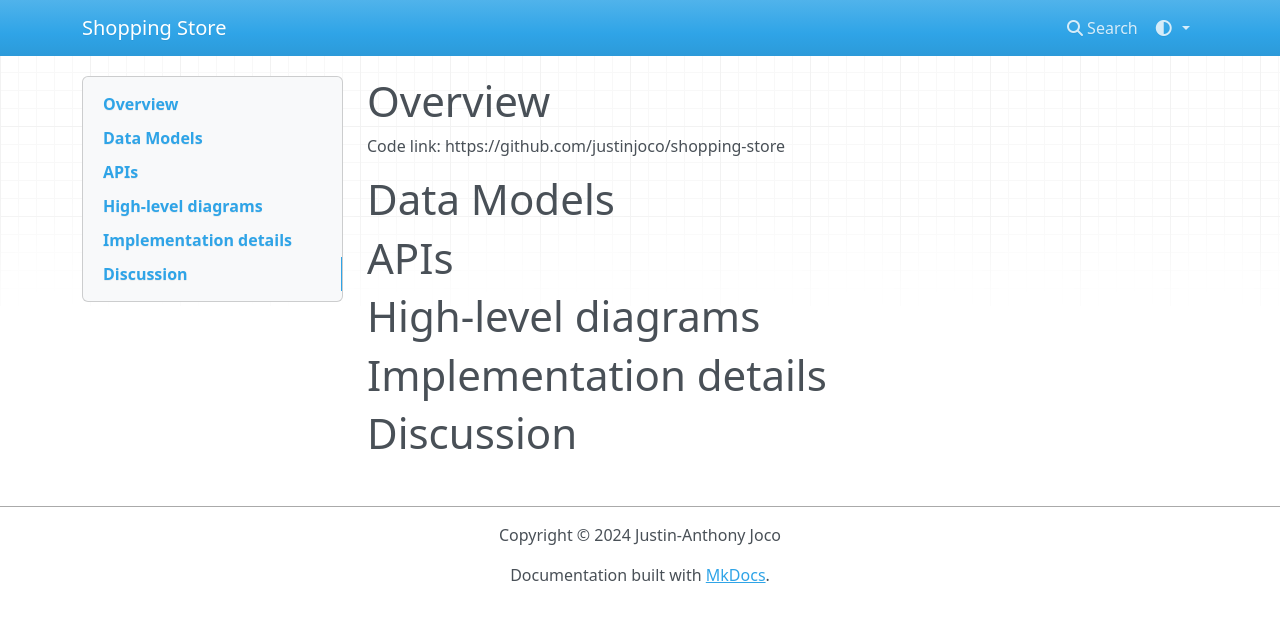
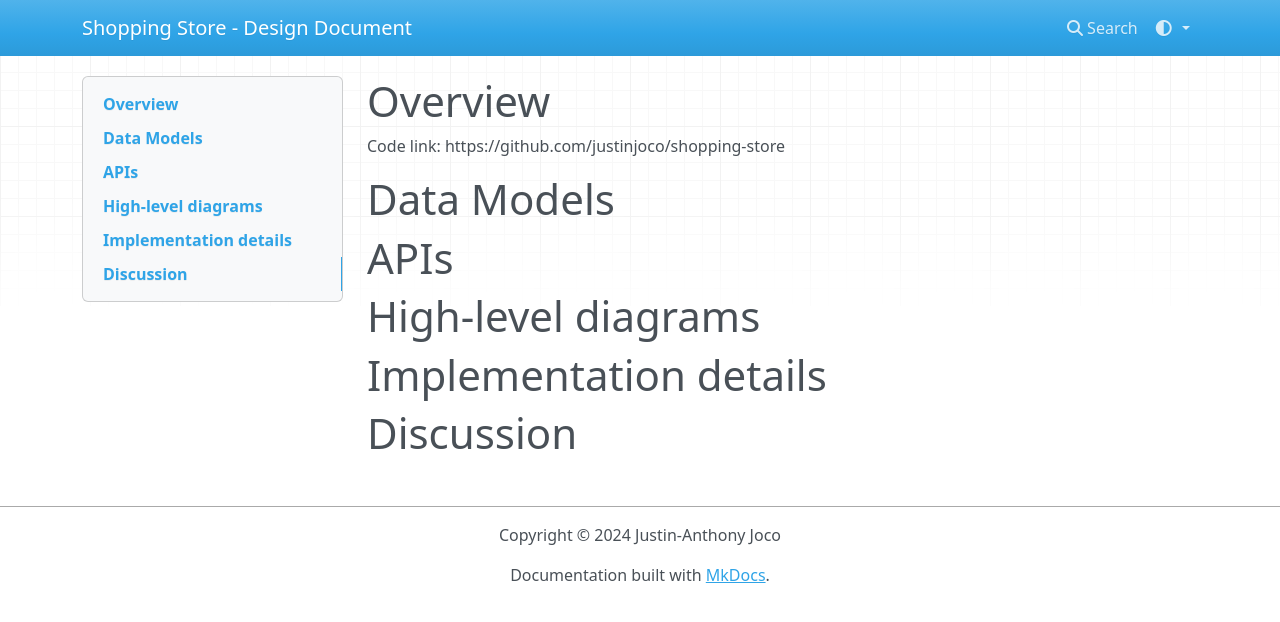
Before and after one commit to justinjoco/shopping-store-details, an MkDocs documentation site: the page built from docs/index.md, in a window 1280 px wide. Shown: the top 622 px of the page. Built offline with MkDocs 1.6.1, drawn with Linux system fonts in a browser that asks for light colours; nearby versions of some CDN libraries.

Commit message:
adds Design Document to site name

```diff
--- a/mkdocs.yml
+++ b/mkdocs.yml
@@ -1,4 +1,4 @@
-site_name: Shopping Store
+site_name: Shopping Store - Design Document
 site_author: "Justin-Anthony Joco"
 
 copyright:   'Copyright &copy; 2024 Justin-Anthony Joco'
```
